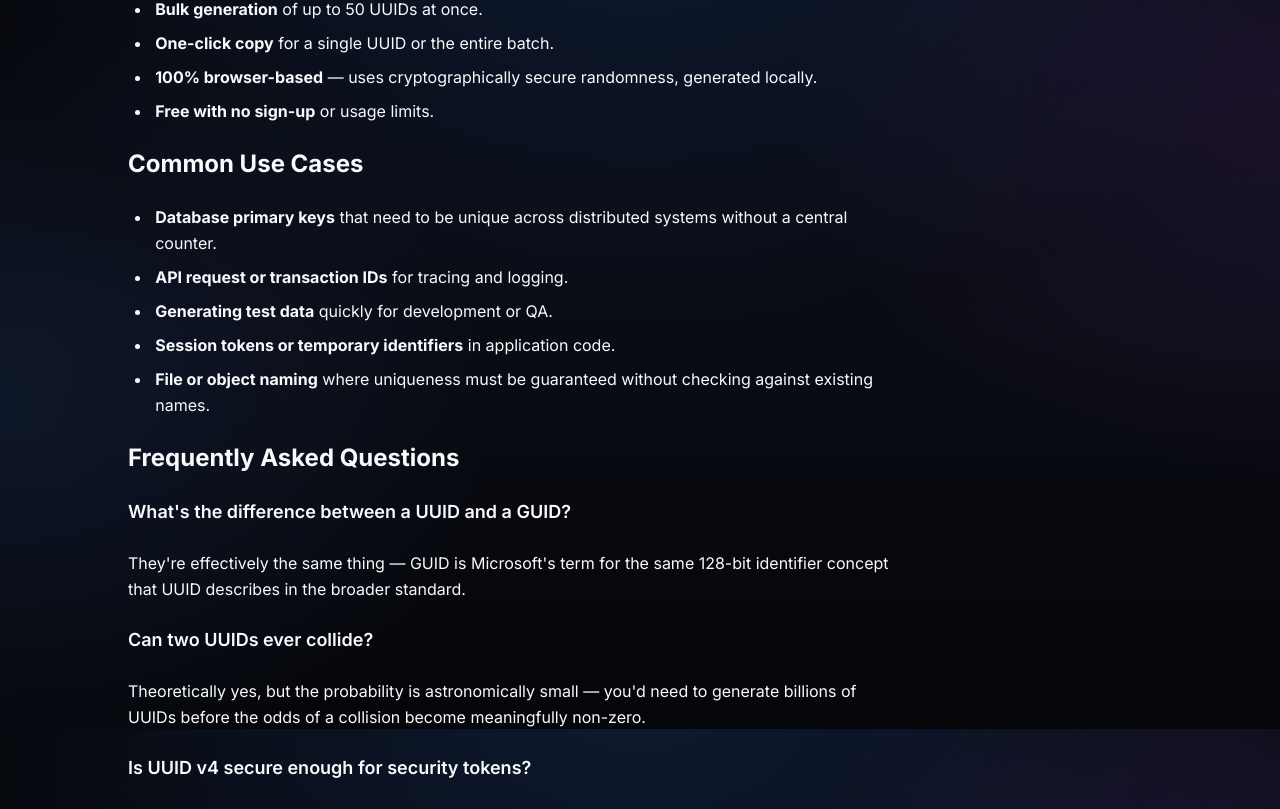
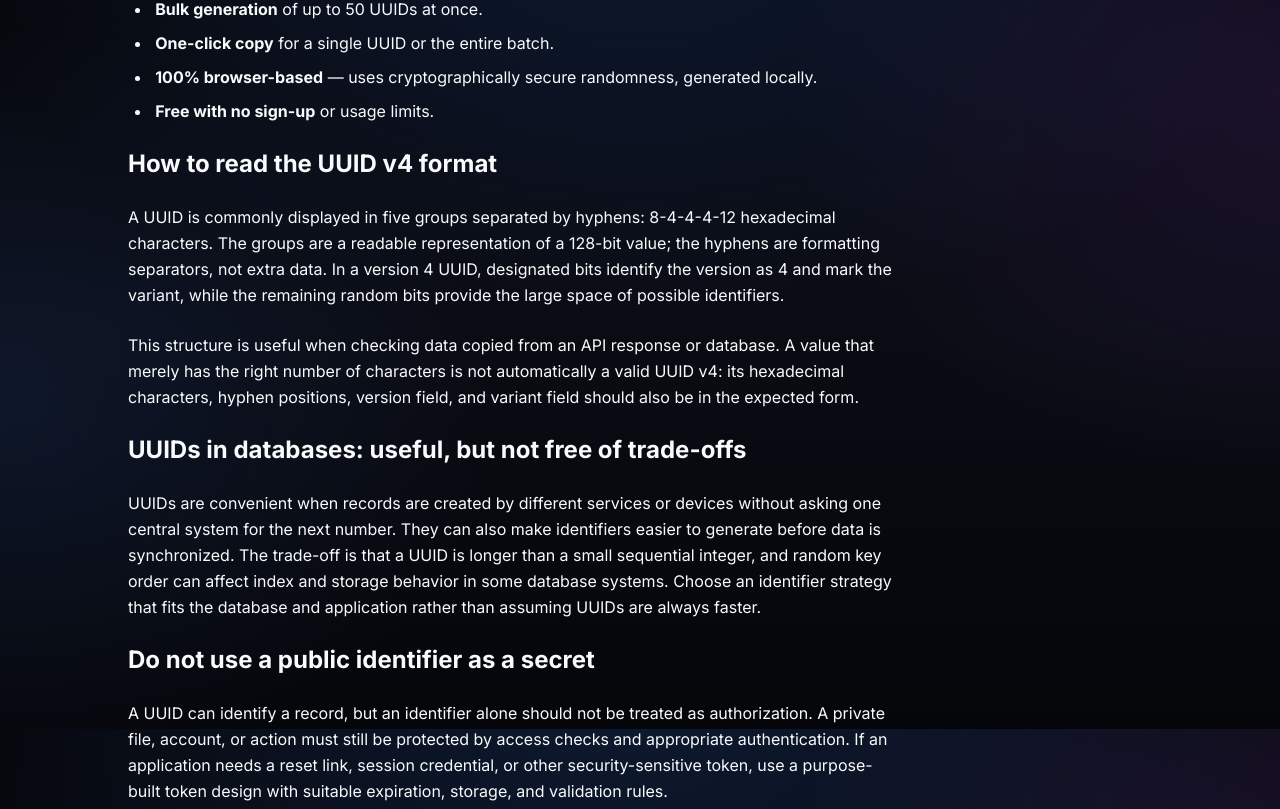
Before and after one commit to surajkumar122024-star/ok01, a Next.js app: page /blog/uuid-generator-guide in a window 1280 px wide. Shown: the part 1671-2480 px from the top of the page. Built offline with nearby package versions, Linux system fonts and the light colour scheme.

Commit message:
Improve uuid-generator-guide article with original examples

```diff
--- a/src/app/blog/uuid-generator-guide/page.tsx
+++ b/src/app/blog/uuid-generator-guide/page.tsx
@@ -80,6 +80,40 @@ export default function UuidGeneratorGuideArticle() {
           <li><strong>Free with no sign-up</strong> or usage limits.</li>
           </ul>
 
+          <h2 className="text-2xl font-bold mt-8">How to read the UUID v4 format</h2>
+          <p>
+            A UUID is commonly displayed in five groups separated by hyphens:
+            8-4-4-4-12 hexadecimal characters. The groups are a readable representation of
+            a 128-bit value; the hyphens are formatting separators, not extra data. In a
+            version 4 UUID, designated bits identify the version as 4 and mark the variant,
+            while the remaining random bits provide the large space of possible identifiers.
+          </p>
+          <p>
+            This structure is useful when checking data copied from an API response or database.
+            A value that merely has the right number of characters is not automatically a valid
+            UUID v4: its hexadecimal characters, hyphen positions, version field, and variant
+            field should also be in the expected form.
+          </p>
+
+          <h2 className="text-2xl font-bold mt-8">UUIDs in databases: useful, but not free of trade-offs</h2>
+          <p>
+            UUIDs are convenient when records are created by different services or devices
+            without asking one central system for the next number. They can also make identifiers
+            easier to generate before data is synchronized. The trade-off is that a UUID is
+            longer than a small sequential integer, and random key order can affect index and
+            storage behavior in some database systems. Choose an identifier strategy that fits
+            the database and application rather than assuming UUIDs are always faster.
+          </p>
+
+          <h2 className="text-2xl font-bold mt-8">Do not use a public identifier as a secret</h2>
+          <p>
+            A UUID can identify a record, but an identifier alone should not be treated as
+            authorization. A private file, account, or action must still be protected by
+            access checks and appropriate authentication. If an application needs a reset link,
+            session credential, or other security-sensitive token, use a purpose-built token
+            design with suitable expiration, storage, and validation rules.
+          </p>
+
           <h2 id="use-cases" className="text-2xl font-bold mt-8">Common Use Cases</h2>
 
           <ul className="list-disc pl-6 space-y-2">
```
